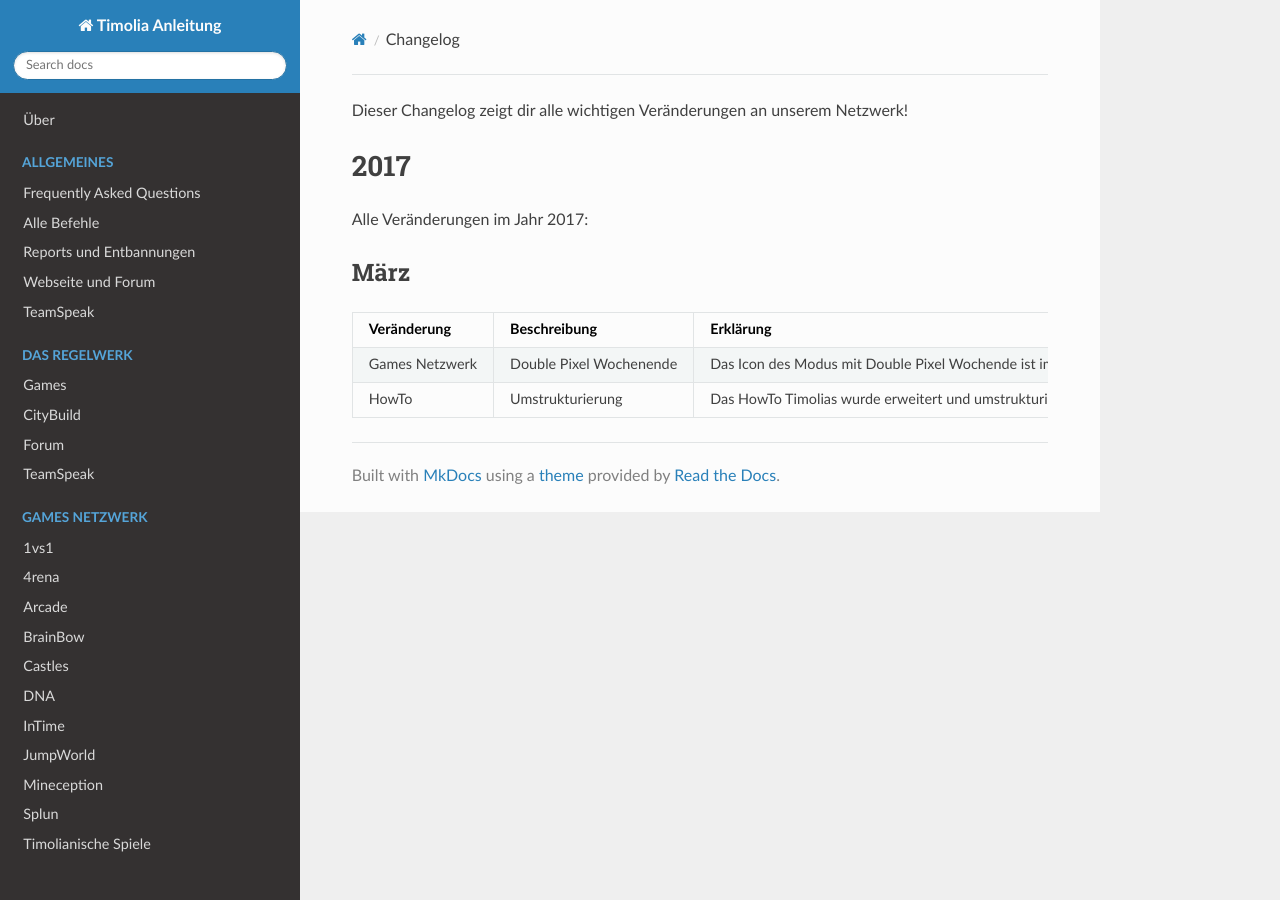
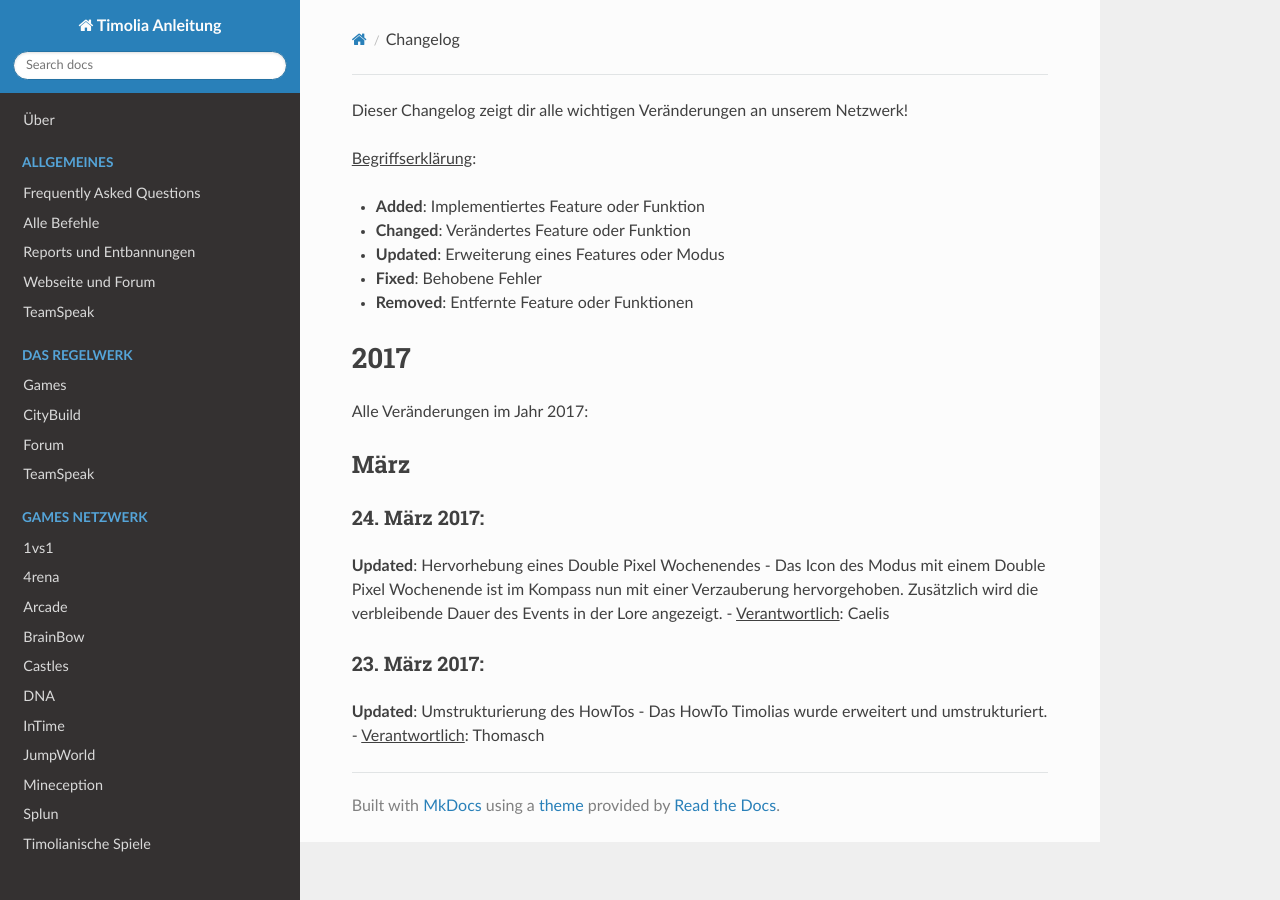
Before and after one commit to TimoliaDE/HowTo, an MkDocs documentation site: the page built from docs/changelog.md, in a window 1280 px wide. Built offline with MkDocs 1.6.1, drawn with Linux system fonts in a browser that asks for light colours; nearby versions of some CDN libraries; old or Windows-style settings are respelled for this version of MkDocs.

Commit message:
Some design changes

```diff
--- a/docs/changelog.md
+++ b/docs/changelog.md
@@ -1,4 +1,12 @@
 Dieser Changelog zeigt dir alle wichtigen Veränderungen an unserem Netzwerk!
+
+<u>Begriffserklärung</u>:
+
+- <strong>Added</strong>: Implementiertes Feature oder Funktion
+- <strong>Changed</strong>: Verändertes Feature oder Funktion
+- <strong>Updated</strong>: Erweiterung eines Features oder Modus
+- <strong>Fixed</strong>: Behobene Fehler
+- <strong>Removed</strong>: Entfernte Feature oder Funktionen
 
 
 # 2017
@@ -6,7 +14,12 @@ Alle Veränderungen im Jahr 2017:
 
 ## März
 
-Veränderung | Beschreibung | Erklärung | Verantwortlich | Datum
------------- | ------------- | ------------ | ------------ | ------------
-Games Netzwerk | Double Pixel Wochenende  | Das Icon des Modus mit Double Pixel Wochende ist im Kompass mit einer Verzauberung hervorgehoben. | Caelis | 24. März 2017
-HowTo | Umstrukturierung | Das HowTo Timolias wurde erweitert und umstrukturiert. | Thomasch | 23. März 2017
+### 24. März 2017:
+<b>Updated</b>: Hervorhebung eines Double Pixel Wochenendes
+- Das Icon des Modus mit einem Double Pixel Wochenende ist im Kompass nun mit einer Verzauberung hervorgehoben. Zusätzlich wird die verbleibende Dauer des Events in der Lore angezeigt.
+- <u>Verantwortlich</u>: Caelis
+
+### 23. März 2017:
+<b>Updated</b>: Umstrukturierung des HowTos
+- Das HowTo Timolias wurde erweitert und umstrukturiert.
+- <u>Verantwortlich</u>: Thomasch
--- a/mkdocs.yml
+++ b/mkdocs.yml
@@ -10,7 +10,7 @@ pages:
   - TeamSpeak: 'teamspeak.md'
 - Das Regelwerk:
   - Games: 'rules/games.md'
-  - CityBuild: 'rules/citybuild.md'
+  - CityBuild: 'rules/city.md'
   - Forum: 'rules/forum.md'
   - TeamSpeak: 'rules/teamspeak.md'
 - Games Netzwerk:
```
